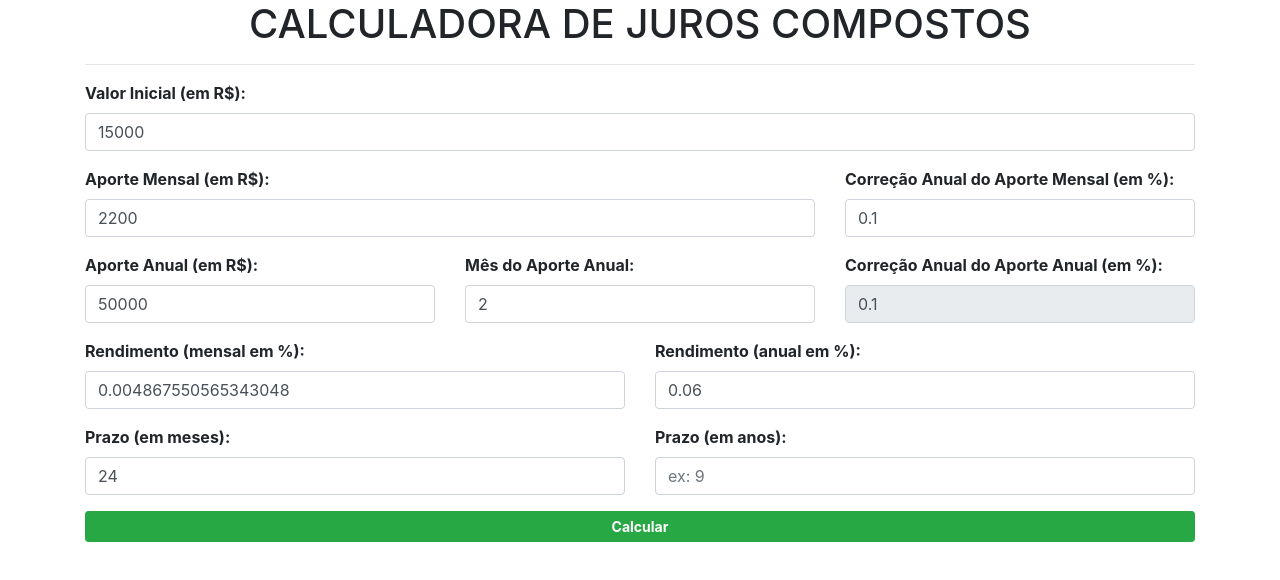
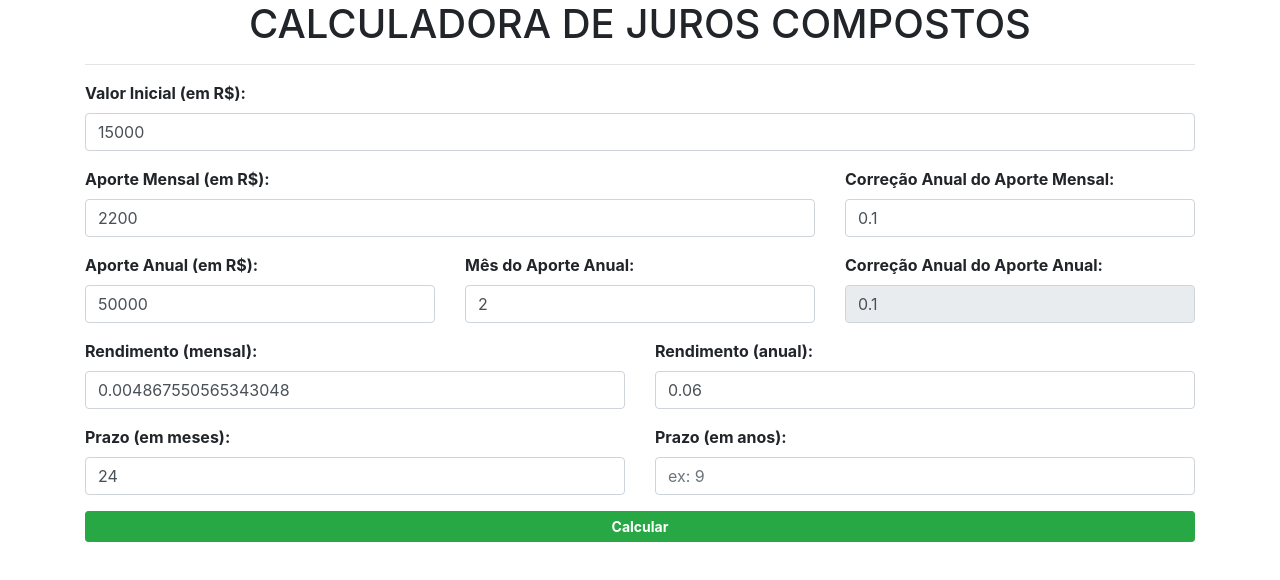
Before and after one commit to marco-carvalho/calculadora-juros-compostos, a Vue app: page / in a window 1280 px wide. Shown: the top 580 px of the page. Built offline with nearby package versions, Linux system fonts and the light colour scheme.

Commit message:
fix incorrect text in label

```diff
--- a/src/App.vue
+++ b/src/App.vue
@@ -10,7 +10,7 @@
       label.font-weight-bold Aporte Mensal (em R$):
       input.form-control(v-model.number="aporteMensal" type="number" placeholder="ex: 2200")
     .col-lg-4.mb-3
-      label.font-weight-bold Correção Anual do Aporte Mensal (em %):
+      label.font-weight-bold Correção Anual do Aporte Mensal:
       input.form-control(v-model.number="correcaoAnualAporteMensal" type="number" placeholder="ex: 0.1")
   .row
     .col-lg-4.mb-3
@@ -20,14 +20,14 @@
       label.font-weight-bold Mês do Aporte Anual:
       input.form-control(v-model.number="mesAporteAnual" type="number" placeholder="ex: 2" min="1" max="12")
     .col-lg-4.mb-3
-      label.font-weight-bold Correção Anual do Aporte Anual (em %):
+      label.font-weight-bold Correção Anual do Aporte Anual:
       input.form-control(v-model.number="correcaoAnualAporteAnual" type="number" placeholder="ex: 0.1" disabled)
   .row
     .col-lg.mb-3
-      label.font-weight-bold Rendimento (mensal em %):
+      label.font-weight-bold Rendimento (mensal):
       input.form-control(v-model.number="rendimentoMensal" @input="rendimentoAnual = Math.pow(1+Number($event.target.value), 12)-1"  type="number" placeholder="ex: 0.005")
     .col-lg.mb-3
-      label.font-weight-bold Rendimento (anual em %):
+      label.font-weight-bold Rendimento (anual):
       input.form-control(v-model.number="rendimentoAnual" @input="rendimentoMensal = Math.pow(1+Number($event.target.value), 1/12)-1" type="number" placeholder="ex: 0.06")
   .row
     .col-lg.mb-3
```
